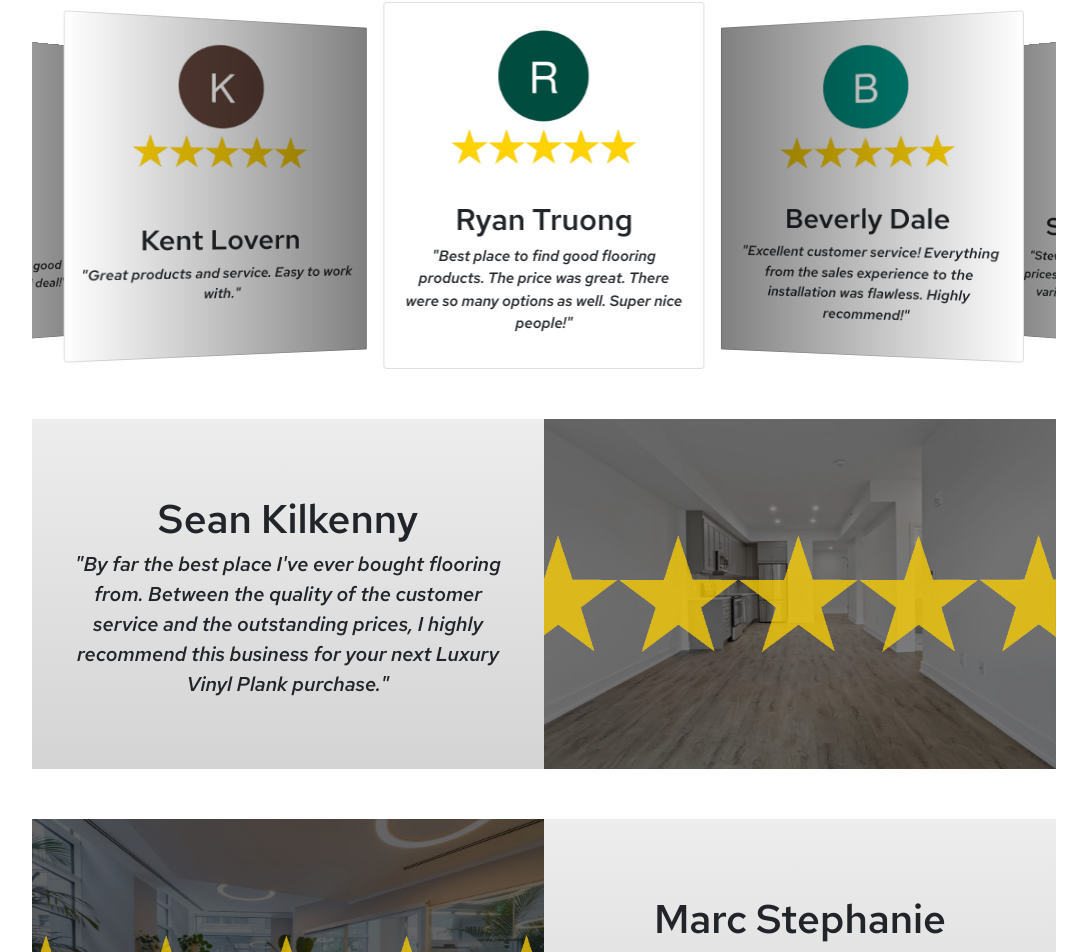
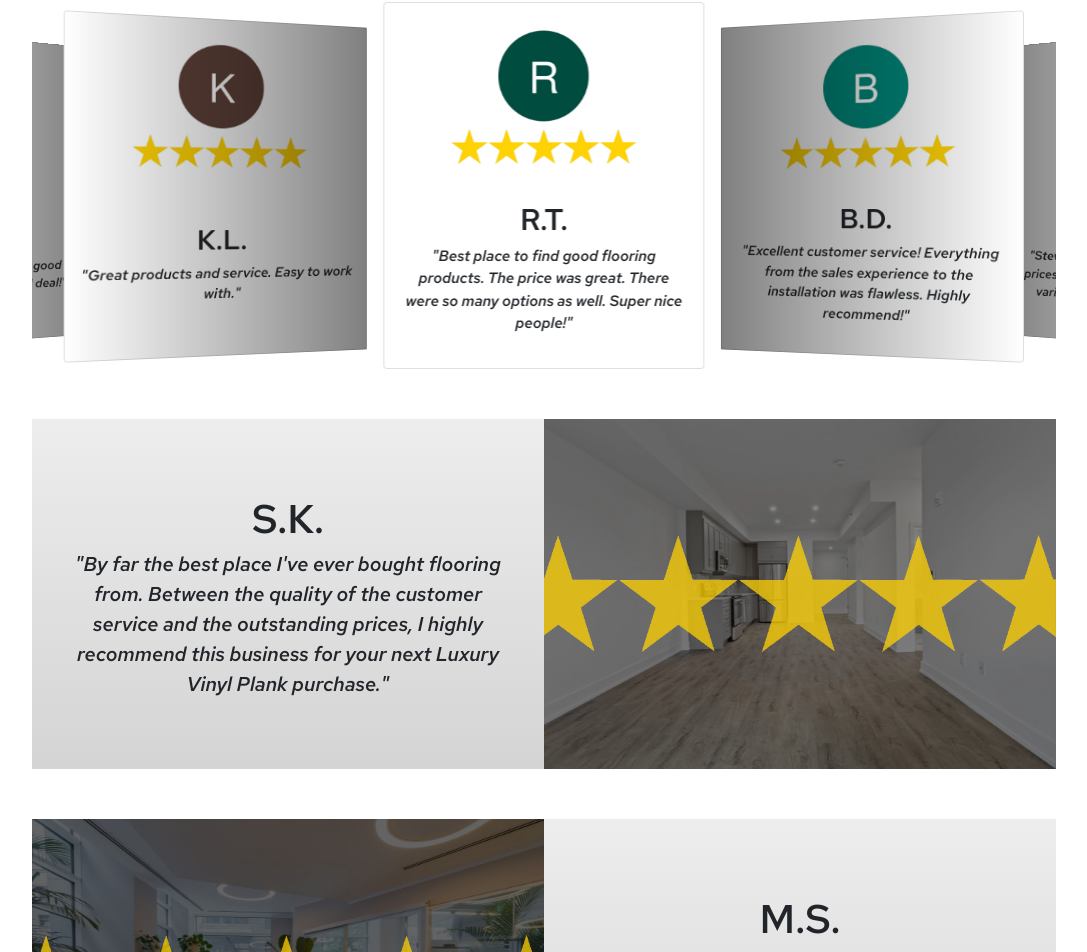
Before and after one commit to rmbass3/overstock_app, a React (Create React App) app: page / in a window 1280 px wide. Shown: the part 6891-7843 px from the top of the page, without its empty margins (96-1183 px from the left). Built offline with nearby package versions, Linux system fonts and the light colour scheme.

Commit message:
Switched review names to initials

```diff
--- a/src/components/Reviews.js
+++ b/src/components/Reviews.js
@@ -64,7 +64,7 @@ function Reviews (props) {
               <Card>
                 <Card.Img variant="top" src={reviewer1} />
                 <Card.Body>
-                  <Card.Title>Ryan Truong</Card.Title>
+                  <Card.Title>R.T.</Card.Title>
                   <Card.Text>
                     "Best place to find good flooring products. The price was great. There were so many options as well. Super nice people!"
                   </Card.Text>
@@ -75,7 +75,7 @@ function Reviews (props) {
               <Card>
                 <Card.Img variant="top" src={reviewer2} />
                 <Card.Body>
-                  <Card.Title>Beverly Dale</Card.Title>
+                  <Card.Title>B.D.</Card.Title>
                   <Card.Text>
                     "Excellent customer service! Everything from the sales experience to the installation was flawless. Highly recommend!"
                   </Card.Text>
@@ -86,7 +86,7 @@ function Reviews (props) {
               <Card>
                 <Card.Img variant="top" src={reviewer3} />
                 <Card.Body>
-                  <Card.Title>Shannon Skeen</Card.Title>
+                  <Card.Title>S.S.</Card.Title>
                   <Card.Text>
                     "Steve is a great guy to work with. His prices can't be beat. He also has a great variety of flooring to choose from."
                   </Card.Text>
@@ -97,7 +97,7 @@ function Reviews (props) {
               <Card>
                 <Card.Img variant="top" src={reviewer4} />
                 <Card.Body>
-                  <Card.Title>Anh Truong</Card.Title>
+                  <Card.Title>A.T.</Card.Title>
                   <Card.Text>
                     "Got the best service today. Very good quality products as such as a good deal!"
                   </Card.Text>
@@ -108,7 +108,7 @@ function Reviews (props) {
               <Card>
                 <Card.Img variant="top" src={reviewer5} />
                 <Card.Body>
-                  <Card.Title>Kent Lovern</Card.Title>
+                  <Card.Title>K.L.</Card.Title>
                   <Card.Text>
                     "Great products and service. Easy to work with."
                   </Card.Text>
@@ -123,7 +123,7 @@ function Reviews (props) {
           <div className="review-card">
             <div className="review-card-text">
               <div className="review-card-title">
-                Sean Kilkenny
+                S.K.
               </div>
               <div className="review-card-body">
                 "By far the best place I've ever bought flooring from. Between the quality of the customer service and the outstanding prices, I highly recommend this business for your next Luxury Vinyl Plank purchase."
@@ -169,7 +169,7 @@ function Reviews (props) {
             </div>
             <div className="review-card-text">
               <div className="review-card-title">
-                Marc Stephanie
+                M.S.
               </div>
               <div className="review-card-body">
                 "Steve is awesome!!! Great floors and the price was better then any other!! Great customer service and recommend awesome people that installed at a great price! Will not go anywhere else! They are the best around!!"
```
